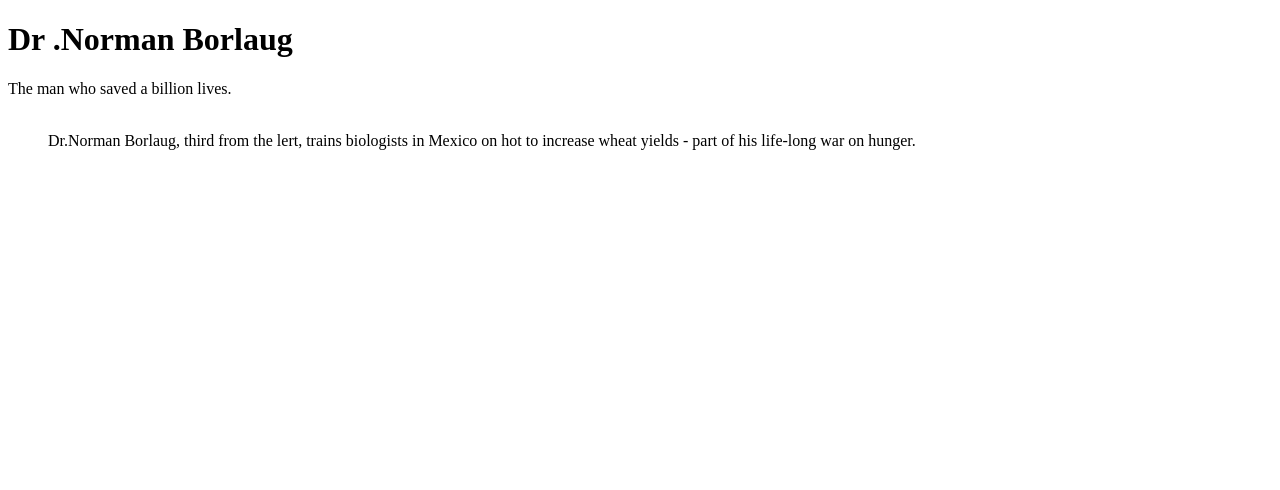
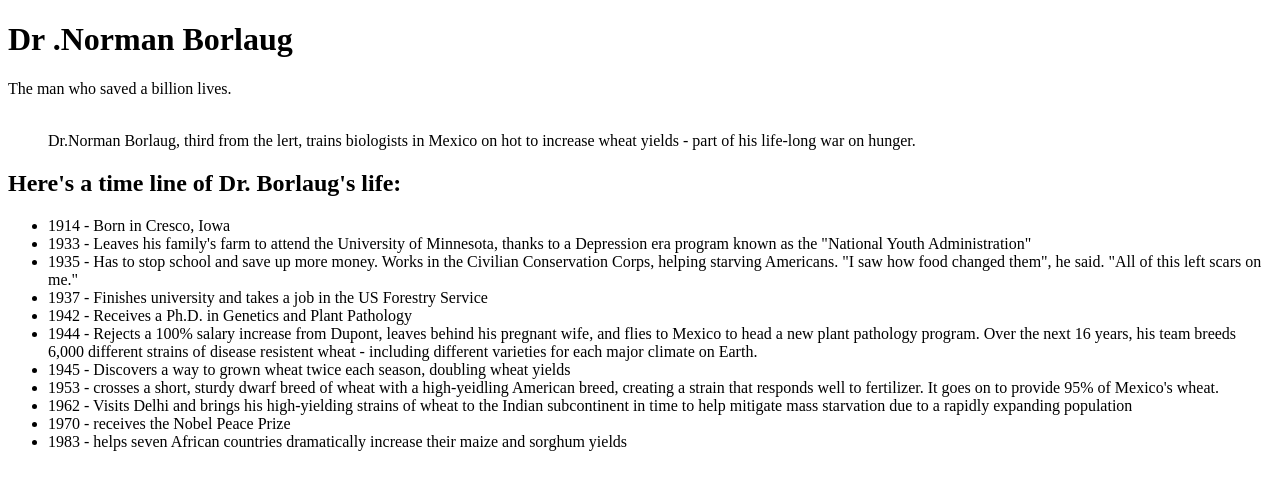
Before and after one commit to Sofinaye/micro-2nd, a plain HTML site: page index.html in a window 1280 px wide. Drawn offline with Linux system fonts and the light colour scheme.

Commit message:
lists of life time achivement

```diff
--- a/index.html
+++ b/index.html
@@ -16,6 +16,23 @@
         <img src="tribute img.jpg" alt="" id="image">
         <div id="img-caption">Dr.Norman Borlaug, third from the lert, trains biologists in Mexico on hot to increase wheat yields - part of his life-long war on hunger.</div>
       </figure>
+      <div id="tribute-info">
+      <h2>Here's a time line of Dr. Borlaug's life:</h2>
+      <ul>
+        <li>1914 - Born in Cresco, Iowa</li>
+        <li>1933 - Leaves his family's farm to attend the University of Minnesota, thanks to a Depression era program known as the "National Youth Administration"</li>
+        <li>1935 - Has to stop school and save up more money. Works in the Civilian Conservation Corps, helping starving Americans. "I saw how food changed them", he said. "All of this left scars on me."</li>
+        <li>1937 - Finishes university and takes a job in the US Forestry Service</li>
+        <li>1942 - Receives a Ph.D. in Genetics and Plant Pathology</li>
+        <li>1944 - Rejects a 100% salary increase from Dupont, leaves behind his pregnant wife, and flies to Mexico to head a new plant pathology program. Over the next 16 years, his team breeds 6,000 different strains of disease resistent wheat - including different varieties for each major climate on Earth.</li>
+        <li>1945 - Discovers a way to grown wheat twice each season, doubling wheat yields</li>
+        <li>1953 - crosses a short, sturdy dwarf breed of wheat with a high-yeidling American breed, creating a strain that responds well to fertilizer. It goes on to provide 95% of Mexico's wheat.</li>
+        <li>1962 - Visits Delhi and brings his high-yielding strains of wheat to the Indian subcontinent in time to help mitigate mass starvation due to a rapidly expanding population</li>
+        <li>1970 - receives the Nobel Peace Prize</li>
+        <li>1983 - helps seven African countries dramatically increase their maize and sorghum yields</li>
+
+      </ul>
+    </div>
 
 
   </main>
```
